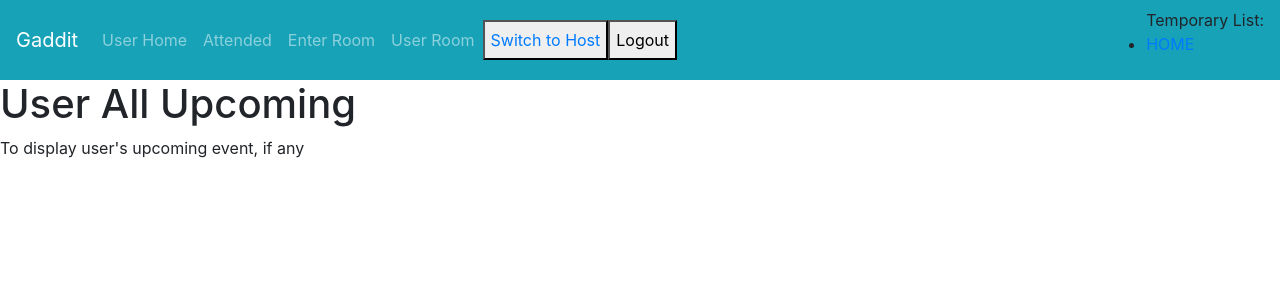
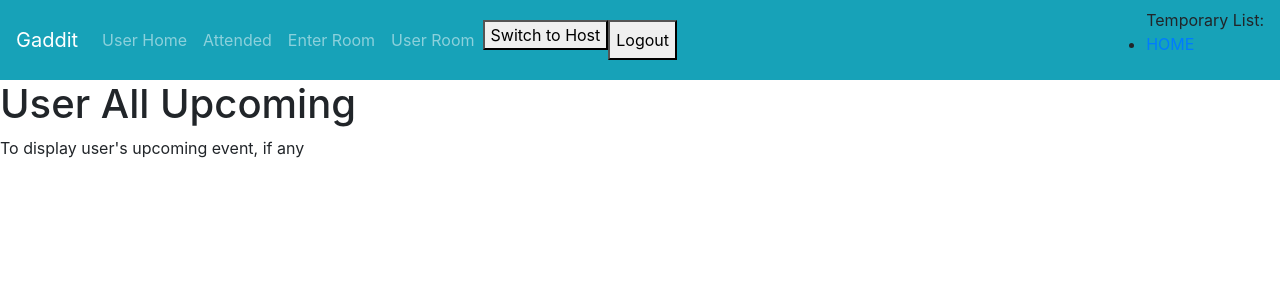
Before and after one commit to kalyak/Gadddit, a React (Create React App) app in the folder client/: page /user in a window 1280 px wide. Shown: the top 300 px of the page. Built offline with nearby package versions, Linux system fonts and the light colour scheme.

Commit message:
remove /:user from path and wrap link around button

```diff
--- a/client/src/components/buttons/changeRole.js
+++ b/client/src/components/buttons/changeRole.js
@@ -17,16 +17,16 @@ const ChangeRoleBtn = () => {
 
   if (isHost) {
     return (
-      <button>
-        <Link to='/user/:userid'>Switch to Attendee</Link>
-      </button>
+      <Link to="/user/">
+        <button>Switch to Attendee </button>
+      </Link>
     );
   }
   if (isAttendee) {
     return (
-      <button>
-        <Link to='/host/:userid'>Switch to Host</Link>
-      </button>
+      <Link to="/host/">
+        <button>Switch to Host</button>
+      </Link>
     );
   }
 };
```
